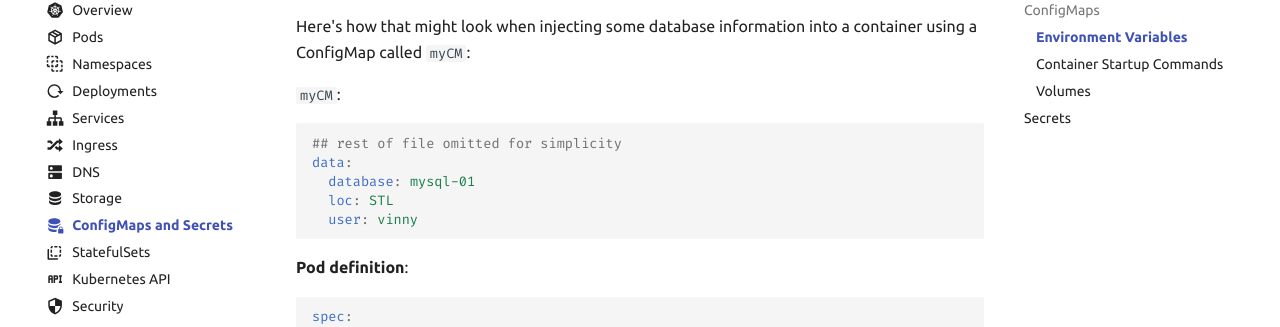
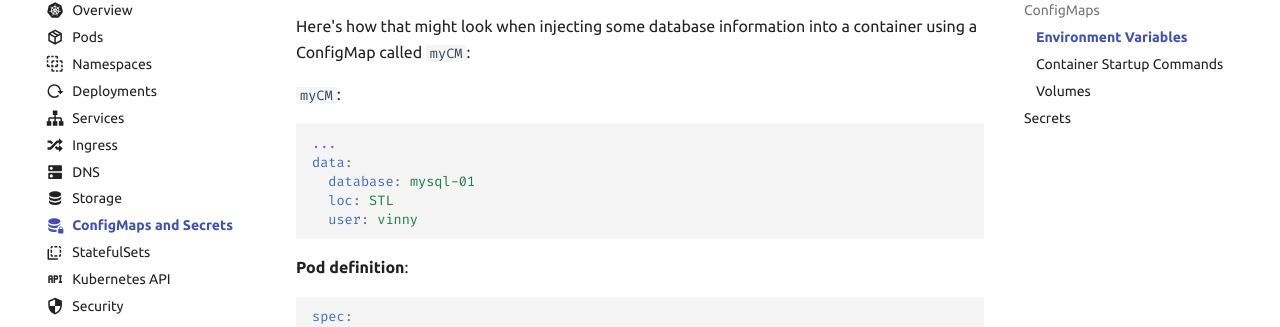
Before and after one commit to Braundo/kubernetes-guide, an MkDocs documentation site: the page built from docs/config-maps-secrets.md, in a window 1280 px wide and 1400 px high, scrolled down 3269 px. Shown: the part 125-452 px from the top of the window. Built offline with MkDocs 1.6.1 and Material for MkDocs 9.7.7, drawn with Linux system fonts in a browser that asks for light colours; some of the changed text lies outside the part shown.

Commit message:
Update config-maps-secrets.md

````diff
--- a/docs/config-maps-secrets.md
+++ b/docs/config-maps-secrets.md
@@ -106,7 +106,7 @@
 
 `myCM`:
 ``` yaml
-## rest of file omitted for simplicity
+...
 data:
   database: mysql-01
   loc: STL
@@ -159,7 +159,7 @@
 This method of injecting data into containers from ConfigMaps is pretty straightforward. In your Pod template YAML, you specify a startup command and insert variables defined from your ConfigMap. Below is an example of inserting the database hostname from above into a startup command for the container. Here is how the Pod YAML might look:
 
 ``` yaml
-# other sections omitted for simplicity
+...
 spec:
   containers:
   - name: my-container-1
@@ -265,7 +265,7 @@
   password: UGFzc3dvcmQxMjM=
   user: dmlubnk=
 
-# rest of file omitted for simplicity
+...
 ```
 
 And here's an example of how to define a Pod and use the Secret as a volume:
````
